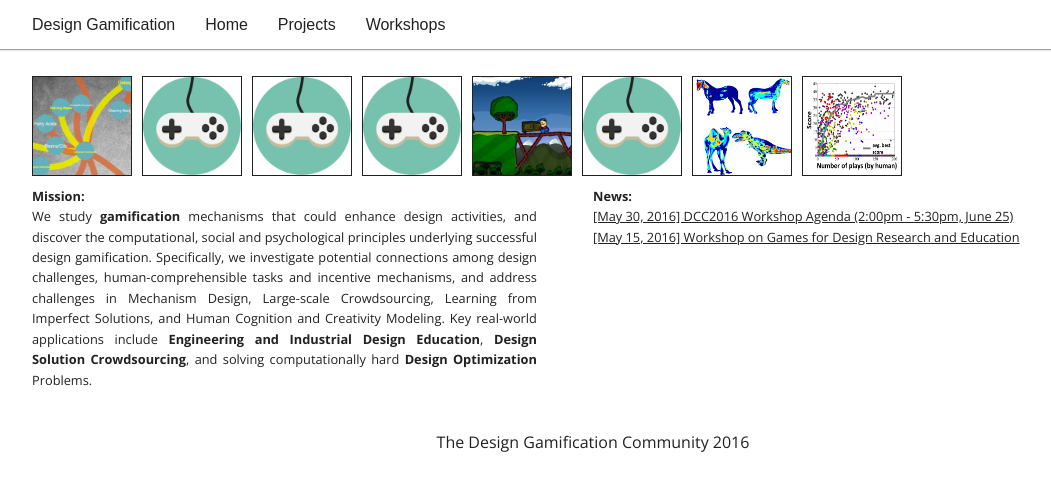
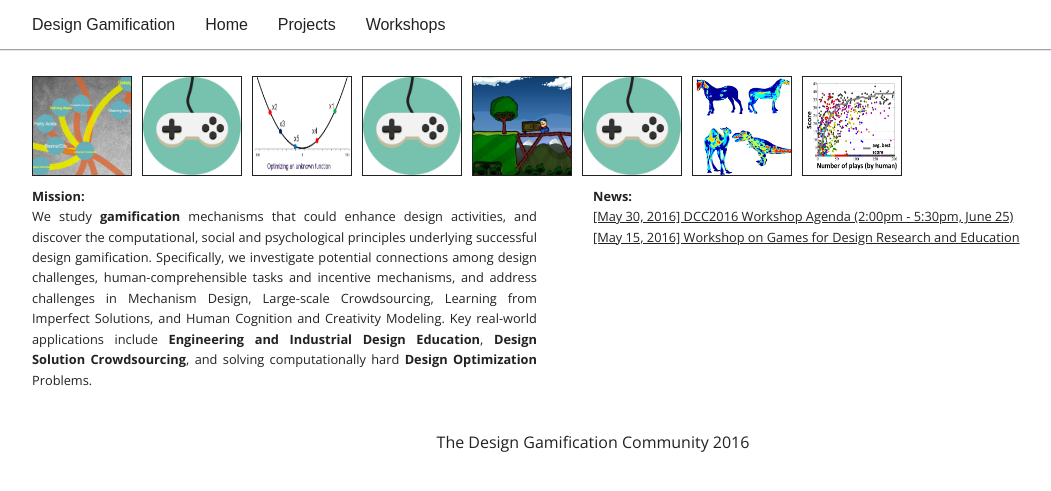
Before and after one commit to designGamification/designGamification.github.io, a Jekyll site: the page built from index.html, in a window 1280 px wide. Shown: the top 491 px of the page, without its empty margins (47-1098 px from the left). Built offline with Jekyll 4.4.1, drawn with Linux system fonts in a browser that asks for light colours; some web fonts are replaced.

Commit message:
added image

```diff
--- a/_posts/2016-05-30-northwestern.markdown
+++ b/_posts/2016-05-30-northwestern.markdown
@@ -6,7 +6,7 @@ author: Z. Sha (Northwestern)
 authorlink:
 categories: project
 publishdate: 2016
-image:
+image: _images/northwestern/image.png
 summaryimg:
 imgcaption: ""
 abstract: "The objective of this presentation is to demonstrate how the analytical game-theoretic models and behavioral experimentation can be synergistically used to gain a better understanding of design situation, thereby facilitating the engineering design. Engineering design is often carried out under competition from other designers or firms, where each competitor invests effort with the hope of winning a contract, winning customers, or a prize. A special scenario of design under competition is crowdsourcing where designers compete for monetary prize. Motivated by this observation, this presentation is particularly focused on the decision-making in crowdsourced design. I will present an economic decision game which well captures main characteristics of design activities in crowdsourcing."
```
Also changed, not shown: _images/northwestern/image.png (added).
